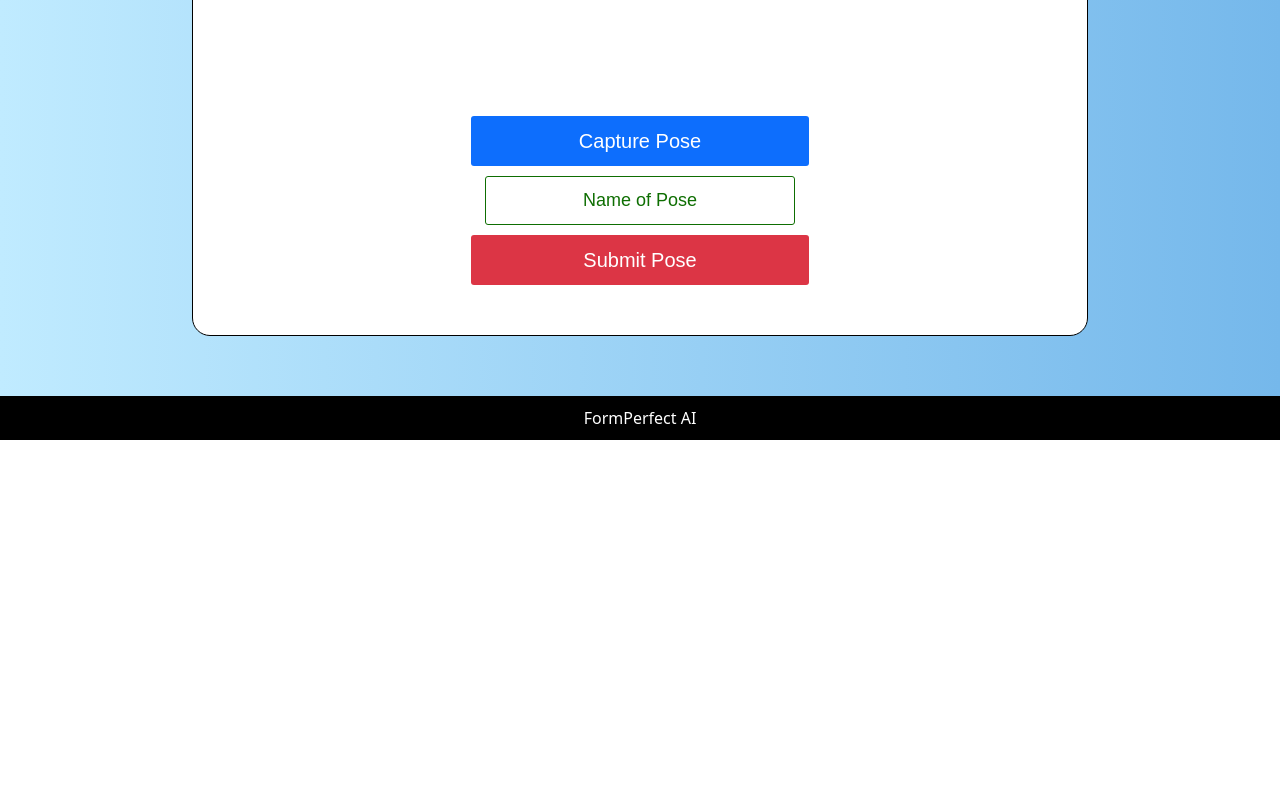
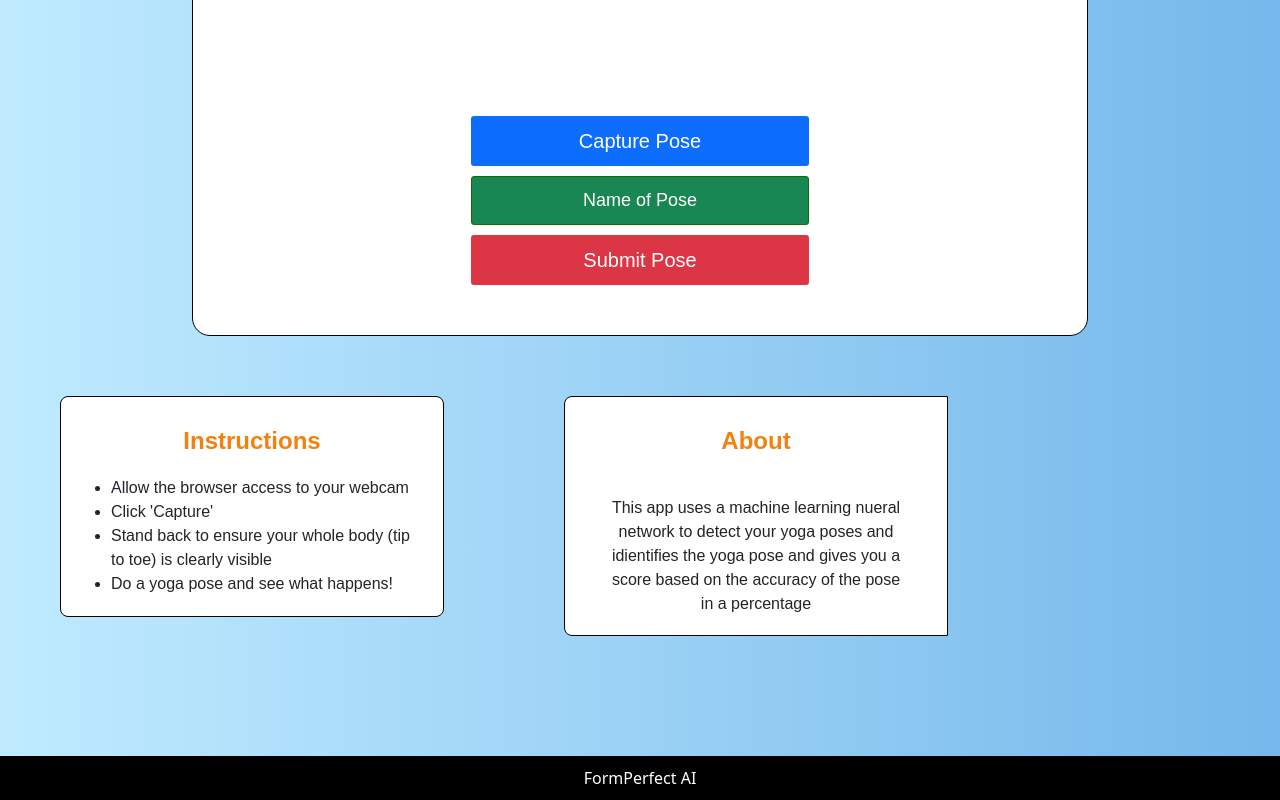
Before and after one commit to asahapde/ShellHacks2022, a React (Create React App) app in the folder yoga-detector/: page / in a window 1280 px wide. Shown: the part 470-1270 px from the top of the page. Before the commit the page ends 910 px from the top, so only its background shows below. Built offline with nearby package versions, Linux system fonts and the light colour scheme; no server answers.

Commit message:
Added info and instructions

```diff
--- a/yoga-detector/src/components/HomePage/HomePage.jsx
+++ b/yoga-detector/src/components/HomePage/HomePage.jsx
@@ -21,11 +21,29 @@ const Home = () => {
                     <h2>Submit your Pose</h2>
                     <form className="form">
                         <ImageCapture/>
-                        <input type="text" placeholder="Name of Pose" onChange={(e) => setPoseName(e.target.value)} />
+                        <input type="text" className='btn btn-success' placeholder="Name of Pose" onChange={(e) => setPoseName(e.target.value)} />
                         <button type="submit" className='btn btn-danger' onClick={(e) => submitForm(e)}>Submit Pose</button>
                     </form>
                 </div>
             </div>
+
+
+            <div className='box instructions'>
+                    <h3>Instructions</h3>
+
+                    <ul>
+                        <li>Allow the browser access to your webcam</li>
+                        <li>Click 'Capture'</li>
+                        <li>Stand back to ensure your whole body (tip to toe) is clearly visible </li>
+                        <li>Do a yoga pose and see what happens!</li>
+                    </ul>
+                </div>
+
+                <div className='box about'>
+                    <h3>About</h3>
+                   <p>This app uses a machine learning nueral network to detect your yoga poses and idientifies the yoga pose and gives you a score based on the accuracy of the pose in a percentage</p>
+                </div>
+
         </div>
     )
 }
--- a/yoga-detector/src/components/HomePage/HomePageStyle.css
+++ b/yoga-detector/src/components/HomePage/HomePageStyle.css
@@ -16,6 +16,54 @@
     border: 1px solid black;
     border-radius: 18px 18px 18px 18px;
     }
+
+    .box{
+        float: left;
+        justify-content: center;
+    }
+
+    .instructions, .about {
+        max-width:30vw;
+        max-height: 30vh;
+        margin: 60px;
+        padding: 0;
+        background-color: white;
+        border: 1px solid black;
+        border-radius: 8px 8px 8px 8px;
+    }
+
+    .instructions h3, .about h3{
+    font-size: 24px;
+    padding-top: 30px;
+    color:#f4810e;
+    font-weight:600;
+    animation: fadein 3s;
+    margin: 0 auto;
+    margin-bottom: 10px;
+    }
+
+    .instructions ul{
+        margin: 10px;
+        padding: 10px;
+        text-align: left;
+        margin-left: 40px;
+    }
+
+    .about {
+        max-width:30vw;
+        margin: 60px;
+        display: left;
+        padding: 0;
+        background-color: white;
+        border: 1px solid black;
+        border-radius: 8px 0px 0px 8px;
+    }
+
+    .about p{
+        margin: 20px;
+        padding: 20px;
+    }
+
     .homepage-container .container h2 {
     font-size: 40px;
     color:#f4810e;
@@ -43,19 +91,17 @@
     -moz-appearance: none;
     appearance: none;
     outline: 0;
+    width: 60%;
     border: 1px solid #0e6e02;
-    width: 55%;
     border-radius: 3px;
     padding: 10px 15px;
     margin:10px auto 10px auto;
     display: block;
     text-align: center;
     font-size: 18px;
-    color: #0e6e02;
     transition-duration: 0.25s;
     }
     .homepage-container form input:hover {
-    background-color: #0e6e02;
     color:#FBD3E9;
     }
     .homepage-container form input:focus {
@@ -65,7 +111,7 @@
     }
     .homepage-container form ::placeholder
     {
-    color:#0e6e02;
+    color:white;
     }
     .homepage-container form input:hover::placeholder
     {
```
